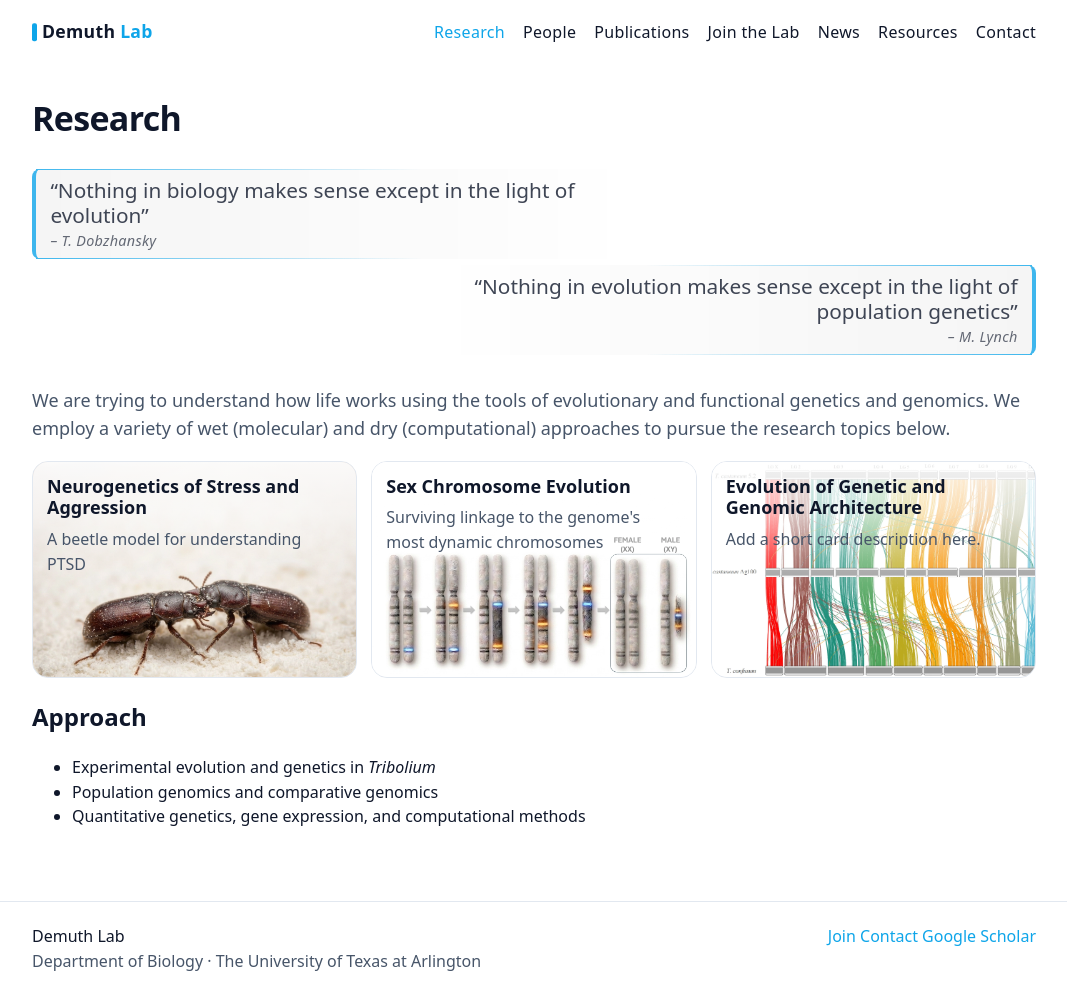
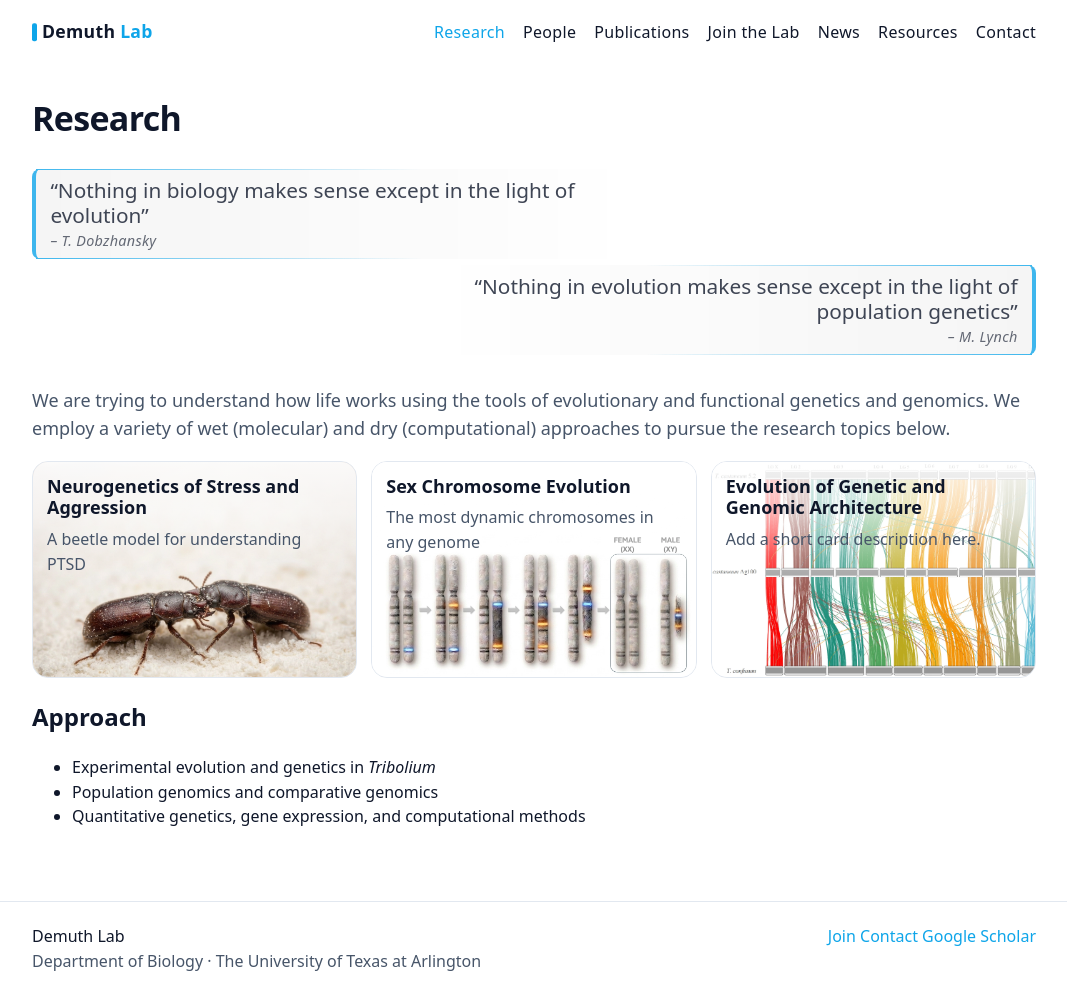
Before and after one commit to demuth-lab/demuth-lab.github.io, a Jekyll site: the page built from research/index.md, in a window 1280 px wide and 996 px high. Shown: the whole window, without its empty margins (106-1173 px from the left). Built offline with Jekyll 4.4.1, drawn with Linux system fonts in a browser that asks for light colours.

Commit message:
Update sex-chromosome-evolution.md

```diff
--- a/_research/sex-chromosome-evolution.md
+++ b/_research/sex-chromosome-evolution.md
@@ -4,7 +4,7 @@ summary: "Evolution of sex-linked sequence, structure, and gene expression"
 hero_image: "/assets/img/research/placeholder-research.jpg"
 card_image: "/assets/img/research/sex_chr_evol.webp"
 card_title: "Sex Chromosome Evolution"
-card_blurb: "Surviving linkage to the genome's most dynamic chromosomes"
+card_blurb: "The most dynamic chromosomes in any genome"
 key_pubs:
   - title: "Add a key paper here"
     citation: "Author A, Author B (Year) Journal"
```
